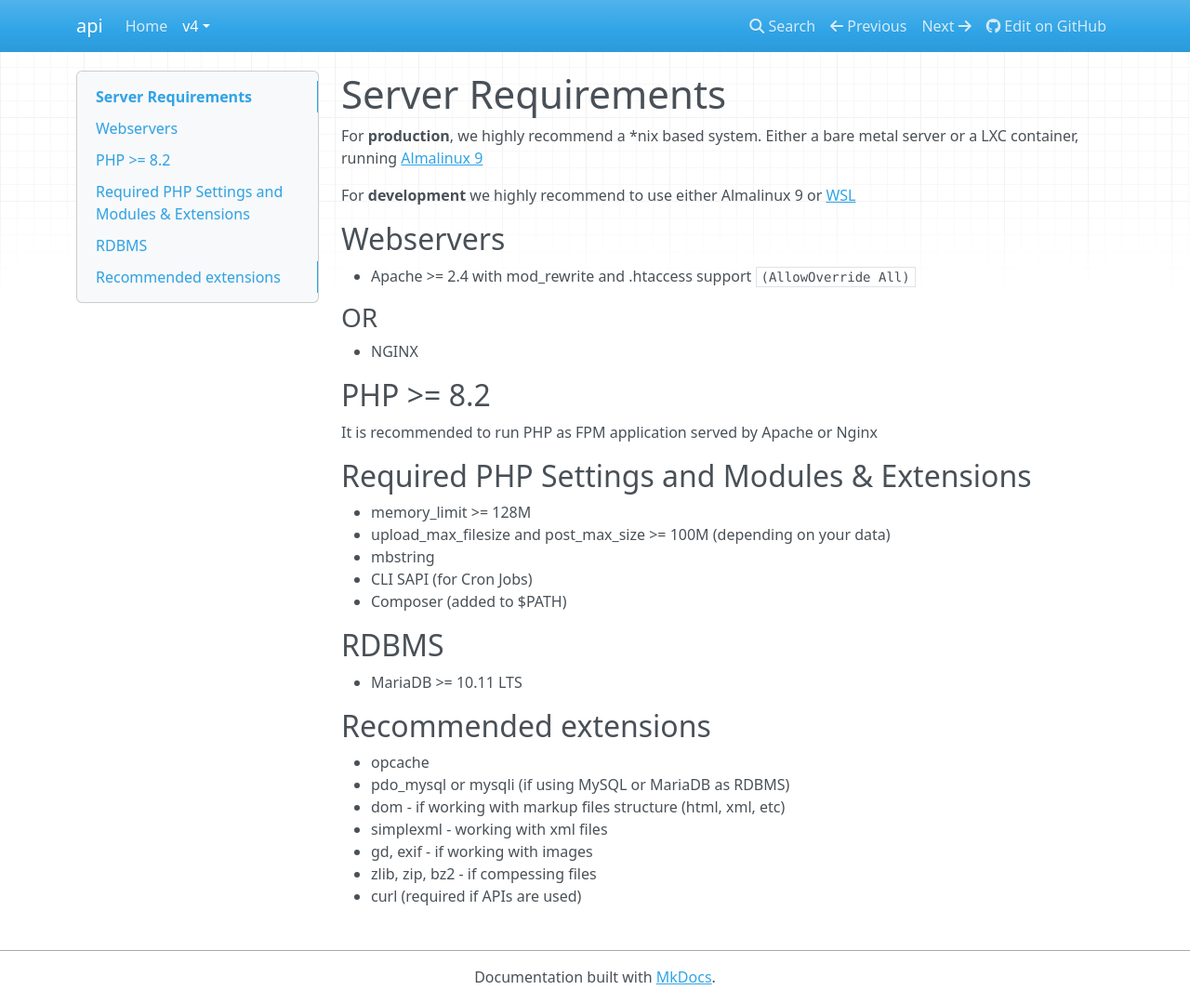
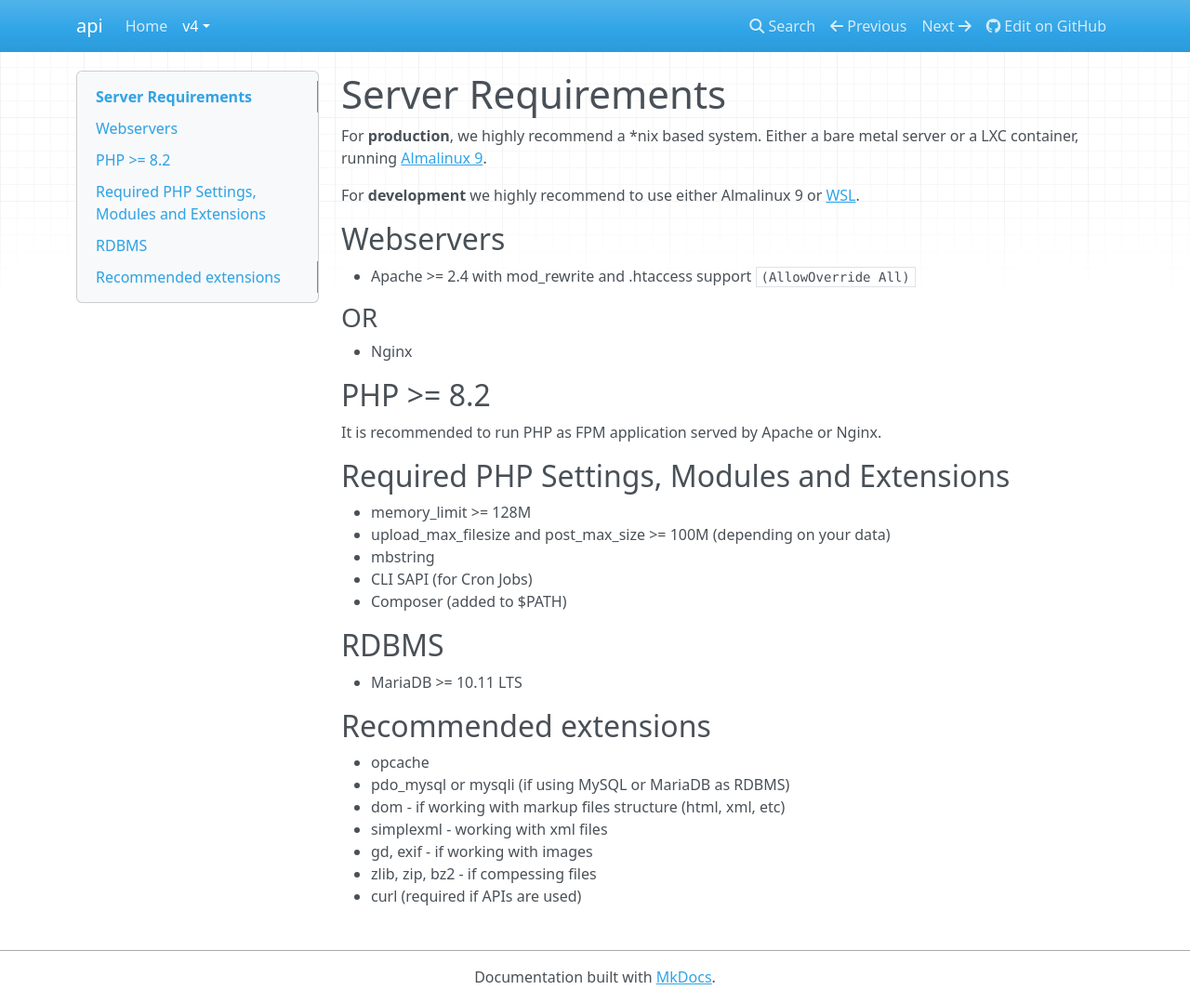
Before and after one commit to dotkernel/api, an MkDocs documentation site: the page built from docs/book/v4/introduction/server-requirements.md, in a window 1280 px wide and 1079 px high. Shown: the whole window at 93% size. Built offline with MkDocs 1.6.1, drawn with Linux system fonts in a browser that asks for light colours; nearby versions of some CDN libraries.

```diff
--- a/docs/book/v4/introduction/server-requirements.md
+++ b/docs/book/v4/introduction/server-requirements.md
@@ -1,9 +1,9 @@
 # Server Requirements
 
 For **production**, we highly recommend a *nix based system.
-Either a bare metal server or a LXC container, running [Almalinux 9](https://almalinux.org/get-almalinux/)
+Either a bare metal server or a LXC container, running [Almalinux 9](https://almalinux.org/get-almalinux/).
 
-For **development** we highly recommend to use either Almalinux 9 or [WSL](https://github.com/dotkernel/development/blob/main/wsl/os/almalinux9/README.md)
+For **development** we highly recommend to use either Almalinux 9 or [WSL](https://github.com/dotkernel/development/blob/main/wsl/os/almalinux9/README.md).
 
 ## Webservers
 
@@ -11,13 +11,13 @@ For **development** we highly recommend to use either Almalinux 9 or [WSL](https
 
 ### OR
 
-* NGINX
+* Nginx
 
 ## PHP >= 8.2
 
-It is recommended to run PHP as FPM application served by Apache or Nginx
+It is recommended to run PHP as FPM application served by Apache or Nginx.
 
-## Required PHP Settings and Modules & Extensions
+## Required PHP Settings, Modules and Extensions
 
 * memory_limit >= 128M
 * upload_max_filesize and post_max_size >= 100M (depending on your data)
```
